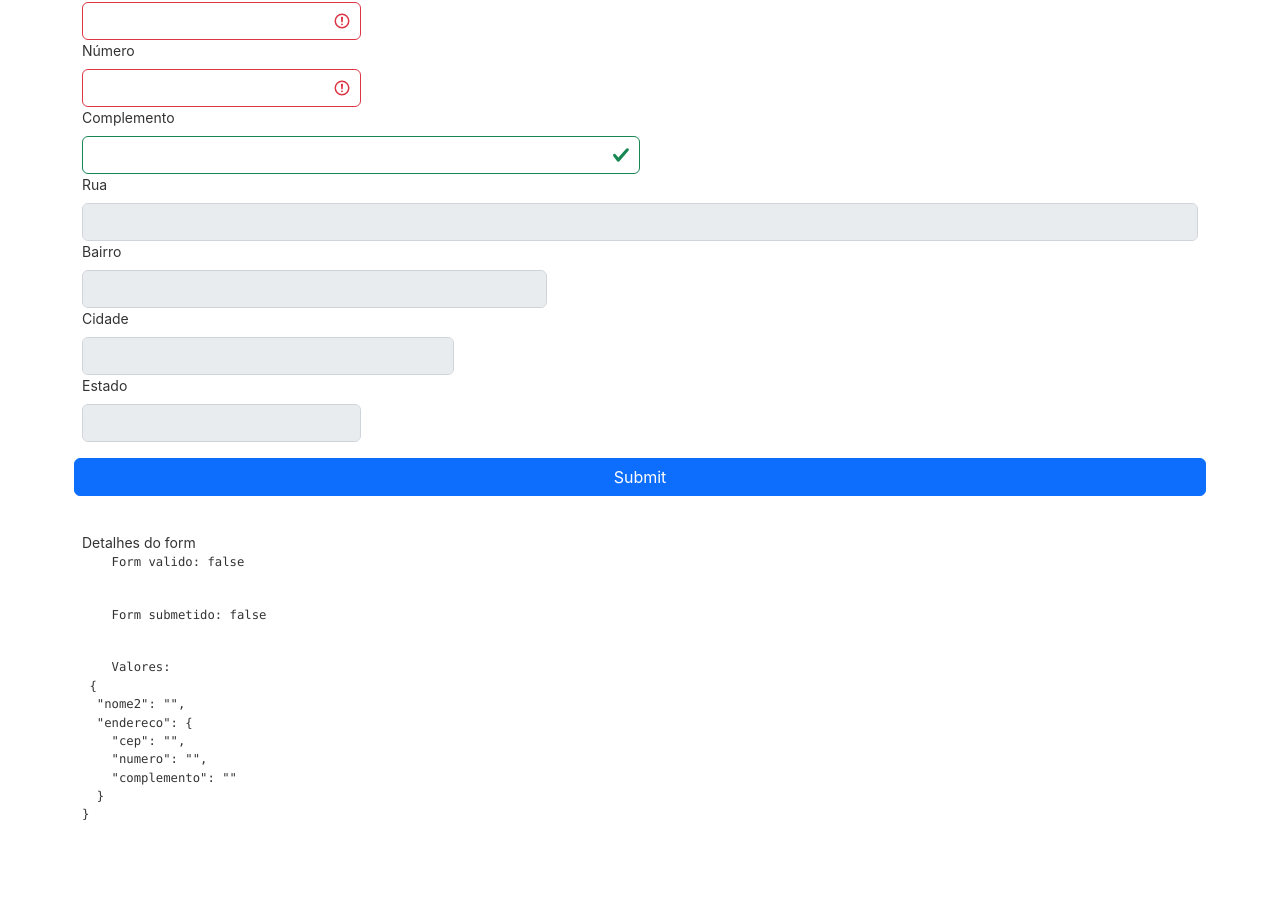
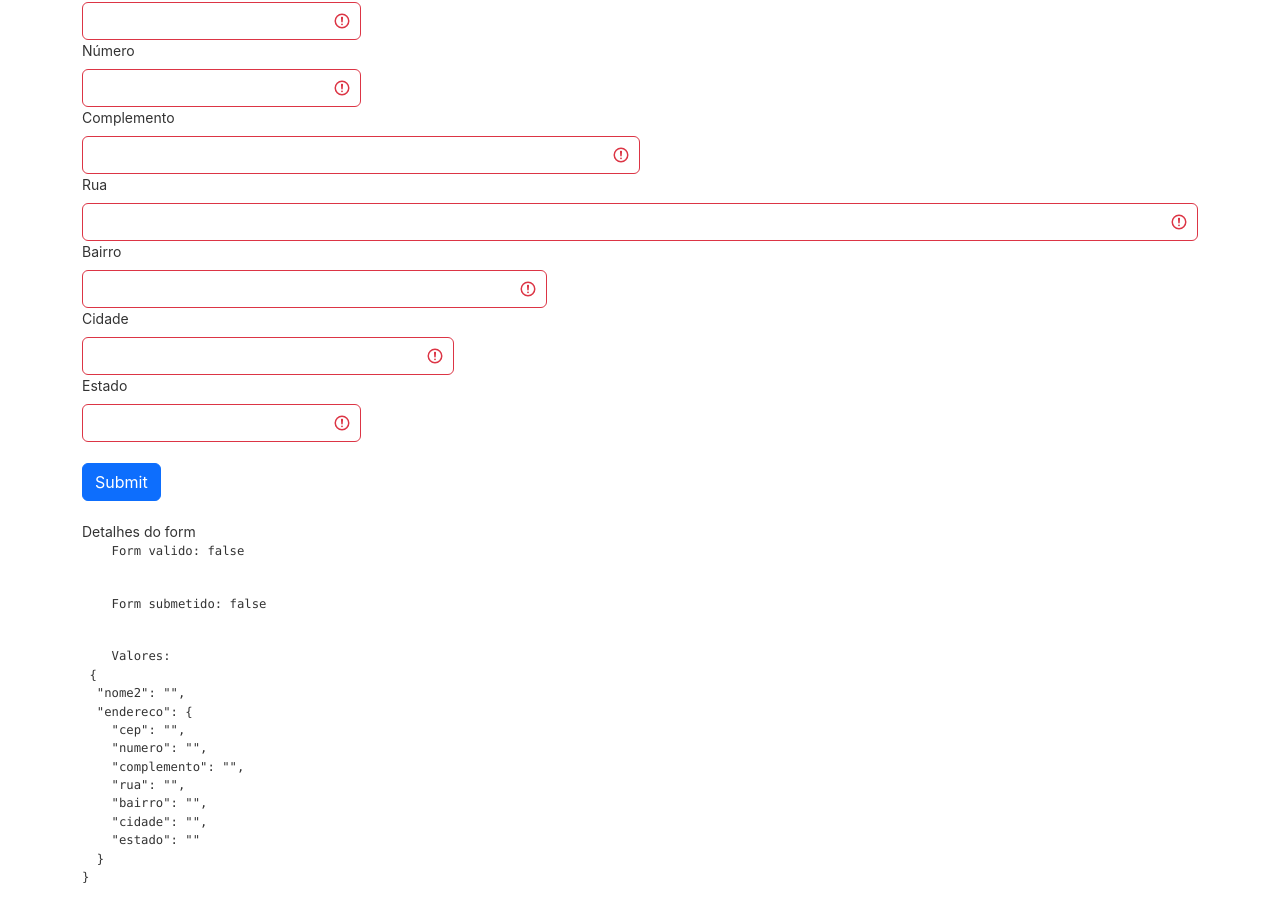
Before and after one commit to apazze/angular-spike, an Angular app in the folder forms/: page /templateForm in a window 1280 px wide. Shown: the part 696-1617 px from the top of the page. Before the commit the page ends 1554 px from the top, so only its background shows below. Built offline with nearby package versions, Linux system fonts and the light colour scheme.

Commit message:
Uso do patchValue só seta os campos que sofreram atualização no formulario

```diff
--- a/forms/src/app/template-form/template-form.component.html
+++ b/forms/src/app/template-form/template-form.component.html
@@ -50,6 +50,11 @@
   <app-form-debug [form]="f"></app-form-debug>
 </form>
 
+
+<!-- ################################################## -->
+
+
+
 <h6>Novo Formulario criado a partir do Bootstrap 5:</h6>
 
 <form
@@ -84,7 +89,7 @@
         ngModel
         required
         #cep="ngModel"
-        (blur)="consultaCep($event)"
+        (blur)="consultaCep($event, formulario)"
       />
       <div *ngIf="!cep.valid && cep.touched" class="invalid-feedback">
         Informe seu cep
@@ -113,6 +118,7 @@
         aria-describedby="complemento"
         name="complemento"
         ngModel
+        required
         #complemento="ngModel"
       />
     </div>
@@ -124,8 +130,8 @@
         class="form-control"
         aria-describedby="rua"
         name="rua"
-        [ngModel]="usuario.rua"
-        disabled
+        ngModel
+        required
         #rua="ngModel"
       />
       <div *ngIf="!rua.valid && rua.touched" class="invalid-feedback">
@@ -141,7 +147,7 @@
         aria-describedby="bairro"
         name="bairro"
         ngModel
-        disabled
+        required
         #bairro="ngModel"
       />
       <div *ngIf="!bairro.valid && bairro.touched" class="invalid-feedback">
@@ -157,7 +163,7 @@
         aria-describedby="cidade"
         name="cidade"
         ngModel
-        disabled
+        required
         #cidade="ngModel"
       />
       <div *ngIf="!cidade.valid && cidade.touched" class="invalid-feedback">
@@ -173,7 +179,7 @@
         aria-describedby="estado"
         name="estado"
         ngModel
-        disabled
+        required
         #estado="ngModel"
       />
       <div *ngIf="!estado.valid && estado.touched" class="invalid-feedback">
@@ -181,12 +187,12 @@
       </div>
     </div>
   </div>
+</form>
+<br />
+<button type="submit" class="btn btn-primary">Submit</button>
 
-  <br />
-  <button type="submit" class="btn btn-primary">Submit</button>
+<app-form-debug [form]="formulario"></app-form-debug>
 
-  <app-form-debug [form]="formulario"></app-form-debug>
-</form>
 <!--
 <form class="row g-3">
   <div class="col-md-4">
--- a/forms/src/app/template-form/template-form.component.ts
+++ b/forms/src/app/template-form/template-form.component.ts
@@ -1,5 +1,6 @@
 import { Component } from '@angular/core';
 import { HttpClient } from '@angular/common/http';
+import { NgForm } from '@angular/forms';
 
 @Component({
   selector: 'app-template-form',
@@ -12,7 +13,7 @@ export class TemplateFormComponent {
   //   nome: 'Alisson',
   //   email: 'alisson@email.com'
   // }
-  constructor(private http: HttpClient) {}
+  constructor(private http: HttpClient) { }
 
   usuario: any = {
     nome: null,
@@ -25,19 +26,66 @@ export class TemplateFormComponent {
     console.log(this.usuario)
   }
 
-  consultaCep(cep: any) {
+  consultaCep(cep: any, form: any) {
     var filterCep = (cep.target as HTMLInputElement).value;
     filterCep = filterCep.replace(/\D/g, ''); // só digitos
 
     if (filterCep != "") {
+
       //Expressão regular para validar o CEP.
       var validacep = /^[0-9]{8}$/;
-      if(validacep.test(filterCep)) {
+
+      if (validacep.test(filterCep)) {
+
+        this.resetaDadosForm(form);
+
         this.http.get(`https://viacep.com.br/ws/${filterCep}/json`)
-        .subscribe(r => console.log(r));
+          .subscribe(data => this.populaDadosForm(data, form));
       }
     }
 
     console.log(filterCep)
   }
+
+  populaDadosForm(dados: any, formulario: NgForm) {
+    // formulario.setValue({
+    //   nome2: formulario.value.nome2,
+    //   endereco: {
+    //     rua: dados.logradouro,
+    //     cep: dados.cep,
+    //     numero: '',
+    //     complemento: dados.complemento,
+    //     bairro: dados.bairro,
+    //     cidade: dados.localidade,
+    //     estado: dados.uf
+    //   }
+    // })
+
+    console.log(formulario)
+
+//pega só os campos que sofreram atualização
+    formulario.form.patchValue({
+      endereco: {
+        rua: dados.logradouro,
+        complemento: dados.complemento,
+        bairro: dados.bairro,
+        cidade: dados.localidade,
+        estado: dados.uf
+      }
+    });
+  }
+
+  resetaDadosForm(formulario: NgForm) {
+    formulario.form.patchValue({
+      endereco: {
+        rua: null,
+        complemento: null,
+        bairro: null,
+        cidade: null,
+        estado: null
+      }
+    });
+  }
+
+
 }
```
